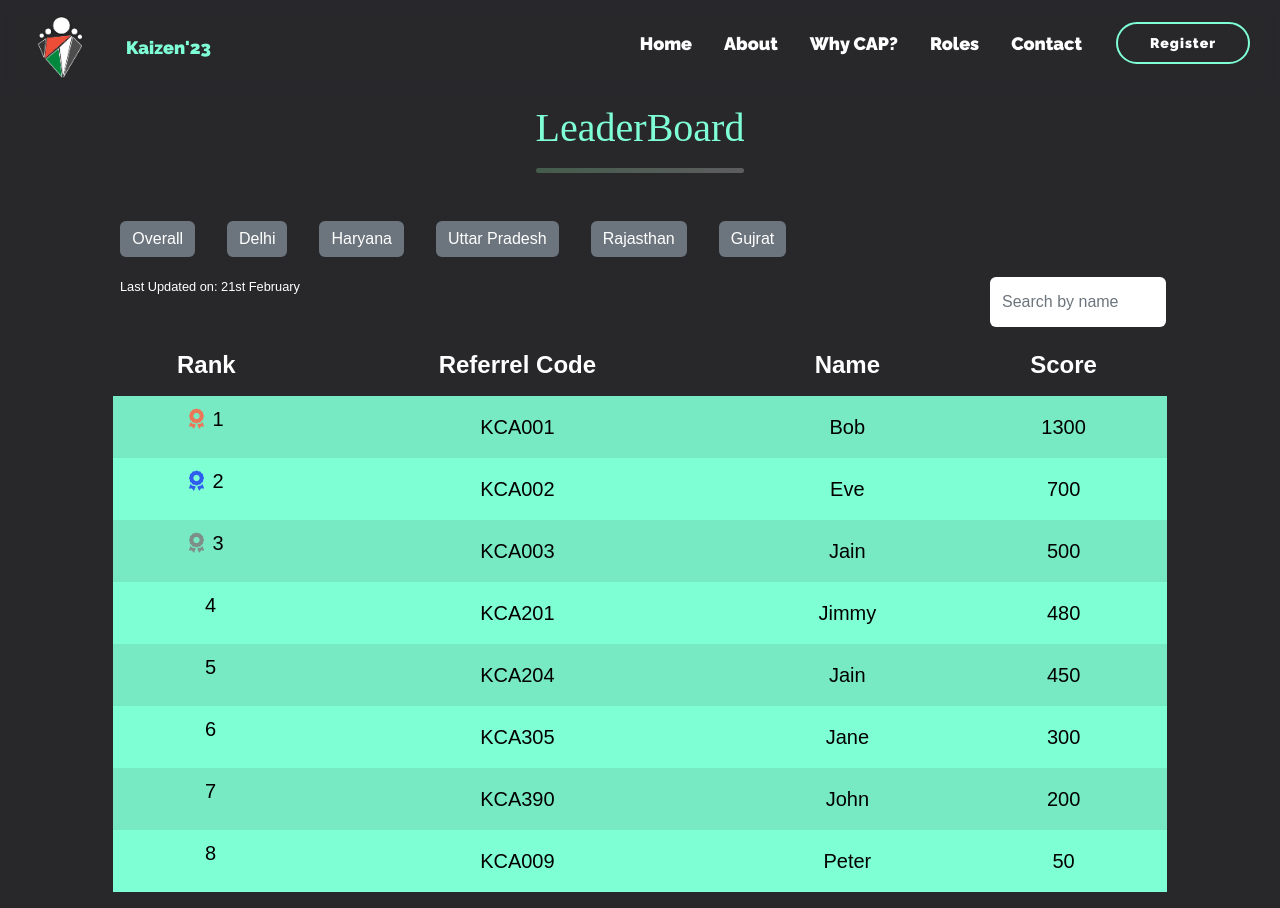
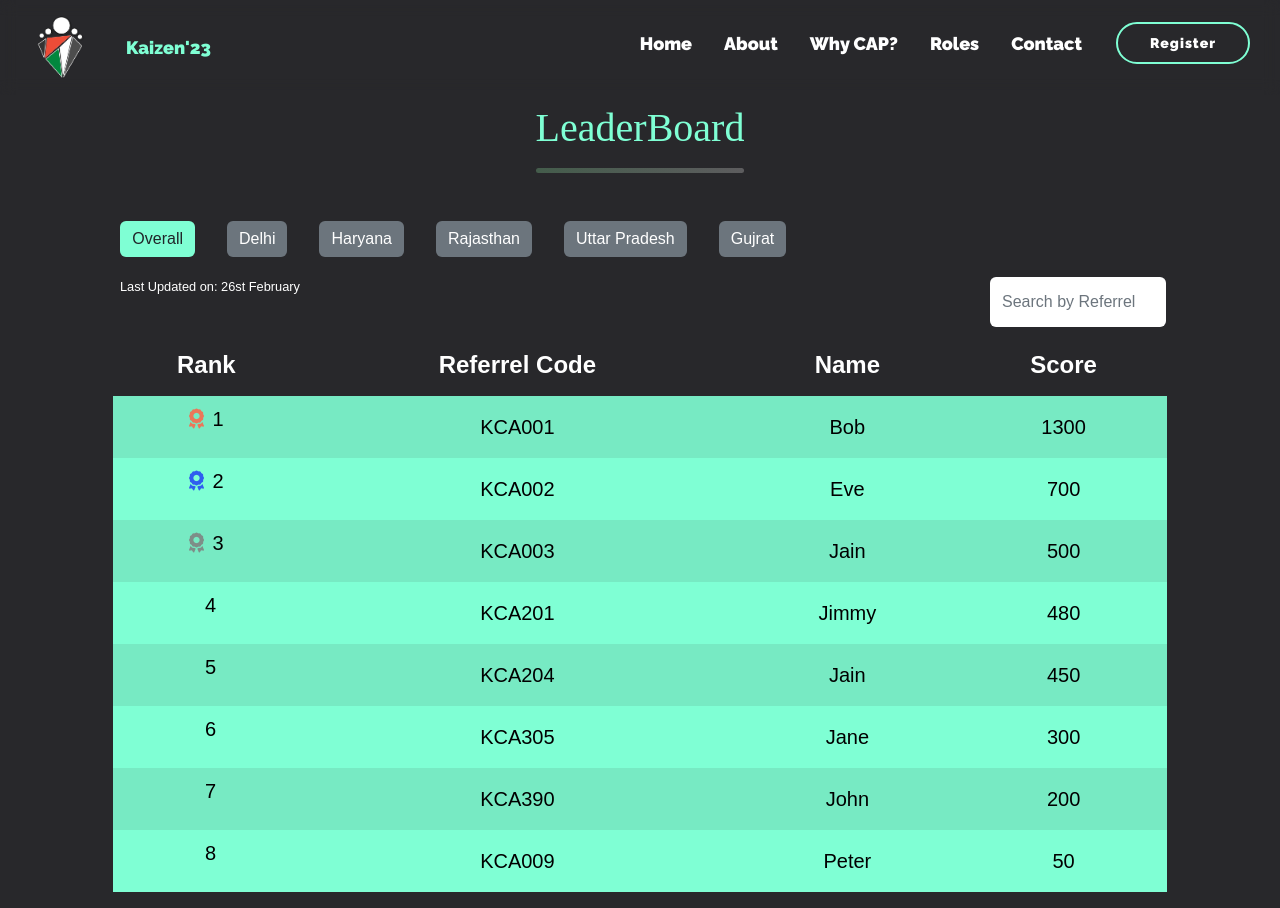
Before and after one commit to NSS-IIT-Delhi/Kaizen-23-CAP, a React (Create React App) app: page /leaderboard in a window 1280 px wide. Built offline with nearby package versions, Linux system fonts and the light colour scheme.

Commit message:
Changes to leaderboard2

```diff
--- /dev/null
+++ b/src/components/leaderboard/Data/Delhi.json
@@ -0,0 +1,5 @@
+{
+    "leaders":[
+        { "rank":1,"name": "Jane","referrel":"KCA305", "score": 300, "state": "Delhi" }
+    ]
+}
--- /dev/null
+++ b/src/components/leaderboard/Data/Gujrat.json
@@ -0,0 +1,5 @@
+{
+    "leaders":[
+        { "rank":1,"name": "Bob","referrel":"KCA001", "score": 1300, "state": "Gujrat" }
+    ]
+}
--- /dev/null
+++ b/src/components/leaderboard/Data/Haryana.json
@@ -0,0 +1,6 @@
+{
+    "leaders":[
+        { "rank":1,"name": "Jain", "referrel":"KCA003","score": 500, "state": "Haryana" },
+        { "rank":2,"name": "Jimmy", "referrel":"KCA201","score": 480, "state": "Haryana" }
+    ]
+}
--- /dev/null
+++ b/src/components/leaderboard/Data/Overall.json
@@ -0,0 +1,12 @@
+{
+    "leaders": [
+        { "rank":1,"name": "Bob","referrel":"KCA001", "score": 1300, "state": "Gujrat" },
+        { "rank":2,"name": "Eve","referrel":"KCA002", "score": 700, "state": "Rajasthan" },
+        { "rank":3,"name": "Jain", "referrel":"KCA003","score": 500, "state": "Haryana" },
+        { "rank":4,"name": "Jimmy", "referrel":"KCA201","score": 480, "state": "Haryana" },
+        { "rank":5,"name": "Jain","referrel":"KCA204", "score": 450, "state": "Andhra Pradesh" },
+        { "rank":6,"name": "Jane","referrel":"KCA305", "score": 300, "state": "Delhi" },
+        { "rank":7,"name": "John", "referrel":"KCA390","score": 200, "state": "Uttar Pradesh" },
+        { "rank":8,"name": "Peter", "referrel":"KCA009","score": 50, "state": "Punjab" }
+    ]
+  }
--- /dev/null
+++ b/src/components/leaderboard/Data/Rajasthan.json
@@ -0,0 +1,5 @@
+{
+    "leaders":[
+        { "rank":1,"name": "Eve","referrel":"KCA002", "score": 700, "state": "Rajasthan" }
+    ]
+}
--- /dev/null
+++ b/src/components/leaderboard/Data/UP.json
@@ -0,0 +1,5 @@
+{
+    "leaders":[
+        { "rank":1,"name": "John", "referrel":"KCA390","score": 200, "state": "Uttar Pradesh" }
+    ]
+}
--- a/src/components/leaderboard/LeaderBoard.js
+++ b/src/components/leaderboard/LeaderBoard.js
@@ -1,31 +1,23 @@
-import React, { useState } from 'react';
+import React, { useState, } from 'react';
 import './Board.css'
-import LeadersData from './LeadersData';
+import overallData from './Data/Overall.json'
+import delhiData from './Data/Delhi.json'
+import haryanaData from './Data/Haryana.json'
+import rajasthanData from './Data/Rajasthan.json'
+import UPData from './Data/UP.json'
+import gujratData from './Data/Gujrat.json'
+
 const Board = () => {
-
-  const [leaders, setLeaders] = useState(LeadersData);
-  // leaders.sort((a, b) => b.score - a.score);
-  const states = ['Overall', 'Delhi', 'Haryana','Uttar Pradesh','Rajasthan','Gujrat'];
-  const [stateLeaders, setstateLeaders] = useState({});
+  const [leadersData, setLeadersData] = useState(overallData);
   const [searchName, setSearchName] = useState('');
 
-  const handleFilterBystate = (state) => {
-    if(state === "Overall") handleResetFilter();
-    else{const filtered = leaders.filter((leader) => leader.state === state)
-      // .sort((a, b) => b.score - a.score);
-    setstateLeaders({ [state]: filtered });}
-  };
-
-  const handleResetFilter = () => {
-    setstateLeaders({});
-  };
   const getIcon = (index) => {
     switch (index) {
-      case 0:
+      case 1:
         return <i className="fas fa-award mr-2 " style={{color:'rgba(255, 99, 71, 0.85)'}}></i>;
-      case 1:
+      case 2:
         return <i className="fas fa-award mr-2 "style={{color:'rgba(0, 0, 255, 0.63)'}}></i>;
-      case 2:
+      case 3:
         return <i className="fas fa-award mr-2"style={{color:'rgba(128, 128, 128, 0.87)'}}></i>;
       default:
         return null;
@@ -33,32 +25,35 @@ const Board = () => {
   };
 
 
-  const handleSearch = (e) => {
-    e.preventDefault();
-    const filtered = leaders.filter((leader) => leader.referrel.toLowerCase().includes(searchName.toLowerCase()));
-    setstateLeaders({ searched: filtered });
-    setSearchName("")
-  };
+  // const handleSearch = (e) => {
+  //   e.preventDefault();
+  //   const filtered = overallData.filter((leader) => leader.referrel.toLowerCase().includes(searchName.toLowerCase()));
+  //   setSearchName("")
+  //   setLeadersData(filtered)
+  // };
   return (
     <div className="container">
       <h1 className='text-center mt-4' style={{fontFamily : "Meriweather"}}>LeaderBoard</h1>
       <hr/>
 
         <div className="d-flex justify-content-between mb-1 w-96 m-auto">
-        <div>
-          {/* <button className="text-dark mx-3 mb-3 btns" onClick={handleResetFilter} style={{backgroundColor:"aquamarine"}}>Overall</button> */}
-          {states.map((state) => (
-            <button key={state} className=" btn-secondary btns mx-3 mb-3" onClick={() => handleFilterBystate(state)}>{state}</button>
-          ))}
+        <div className='mb-3'>
+          <button className="text-dark mx-3 btns" onClick={() => setLeadersData(overallData)} style={{backgroundColor:"aquamarine"}}>Overall</button>
+            <button key={delhiData.state} className=" btn-secondary btns mx-3 " onClick={() => setLeadersData(delhiData)}>Delhi</button>
+            <button key={haryanaData.state} className=" btn-secondary btns mx-3 " onClick={() => setLeadersData(haryanaData)}>Haryana</button>
+            <button key={rajasthanData.state} className=" btn-secondary btns mx-3 " onClick={() => setLeadersData(rajasthanData)}>Rajasthan</button>
+            <button key={UPData.state} className=" btn-secondary btns mx-3 " onClick={() => setLeadersData(UPData)}>Uttar Pradesh</button>
+            <button key={gujratData.state} className=" btn-secondary btns mx-3 " onClick={() => setLeadersData(gujratData)}>Gujrat</button>
         </div>
 
       </div>
       <div className="d-flex justify-content-between mb-1">
           <div className="update">
-           <p>Last Updated on: 21st February</p>
+           <p>Last Updated on: 26st February</p>
           </div>
-          <form onSubmit={handleSearch} >
-            <input type="text" placeholder="Search by name" value={searchName} onChange={(e) => setSearchName(e.target.value)} className="form-control search  mr-1" />
+          <form >
+          {/* <form onSubmit={handleSearch} > */}
+            <input type="text" placeholder="Search by Referrel" value={searchName} onChange={(e) => setSearchName(e.target.value)} className="form-control search  mr-1" />
           </form></div>
       <table className="table table-borderless mt-3" style={{width:"94.5%"}}>
         <thead>
@@ -70,30 +65,16 @@ const Board = () => {
           </tr>
         </thead>
         <tbody>
-          {Object.entries(stateLeaders).length > 0 ? (
-            Object.entries(stateLeaders).map(([state, leaders]) => (
-              leaders.map((leader, index) => (
-                <tr key={index} className="trow" style={{ marginBottom: '10px !important' }}>
-                <td>{getIcon(index)}<span style={{marginLeft : "5%"}}>{leader.rank}</span></td>
-                  <td className="p-3">{leader.referrel}</td>
-                  <td className="p-3">{leader.name}</td>
-                  {/* <td className="p-3">{'⭐️'.repeat(leader.stars)}{'★'.repeat(5-leader.stars)}</td> */}
-                  <td className="p-3 ">{leader.score}</td>
-                </tr>
-              ))
-            )).flat()
-          ) : (
-            leaders.map((leader, index) => (
-              <tr key={index} className="trow" style={{ marginBottom: '10px !important' }}>
-                <td>{getIcon(index)}<span style={{marginLeft : "5%"}}>{leader.rank}</span></td>
+          {
+            leadersData.leaders.map((leader) => (
+              <tr key={leader.rank} className="trow" style={{ marginBottom: '10px !important' }}>
+                <td>{getIcon(leader.rank)}<span style={{marginLeft : "5%"}}>{leader.rank}</span></td>
                 <td className="p-3">{leader.referrel}</td>
                 <td className="p-3">{leader.name}</td>
-                {/* <td className="p-3">{'⭐️'.repeat(getStars(index))}{'★'.repeat(5-getStars(index))}</td> */}
                 <td className="p-3 ">{leader.score}</td>
               </tr>
-
             ))
-          )}
+          }
         </tbody>
       </table>
     </div>
@@ -101,3 +82,107 @@ const Board = () => {
 };
 
 export default Board;
+
+// import React, { useState } from 'react';
+// import './Board.css'
+// import LeadersData from './LeadersData';
+// const Board = () => {
+
+//   const [leaders, setLeaders] = useState(LeadersData);
+//   // leaders.sort((a, b) => b.score - a.score);
+//   const states = ['Overall', 'Delhi', 'Haryana','Uttar Pradesh','Rajasthan','Gujrat'];
+//   const [stateLeaders, setstateLeaders] = useState({});
+//   const [searchName, setSearchName] = useState('');
+
+//   const handleFilterBystate = (state) => {
+//     if(state === "Overall") handleResetFilter();
+//     else{const filtered = leaders.filter((leader) => leader.state === state)
+//       // .sort((a, b) => b.score - a.score);
+//     setstateLeaders({ [state]: filtered });}
+//   };
+
+//   const handleResetFilter = () => {
+//     setstateLeaders({});
+//   };
+//   const getIcon = (index) => {
+//     switch (index) {
+//       case 0:
+//         return <i className="fas fa-award mr-2 " style={{color:'rgba(255, 99, 71, 0.85)'}}></i>;
+//       case 1:
+//         return <i className="fas fa-award mr-2 "style={{color:'rgba(0, 0, 255, 0.63)'}}></i>;
+//       case 2:
+//         return <i className="fas fa-award mr-2"style={{color:'rgba(128, 128, 128, 0.87)'}}></i>;
+//       default:
+//         return null;
+//     }
+//   };
+
+
+//   const handleSearch = (e) => {
+//     e.preventDefault();
+//     const filtered = leaders.filter((leader) => leader.referrel.toLowerCase().includes(searchName.toLowerCase()));
+//     setstateLeaders({ searched: filtered });
+//     setSearchName("")
+//   };
+//   return (
+//     <div className="container">
+//       <h1 className='text-center mt-4' style={{fontFamily : "Meriweather"}}>LeaderBoard</h1>
+//       <hr/>
+
+//         <div className="d-flex justify-content-between mb-1 w-96 m-auto">
+//         <div>
+//           {/* <button className="text-dark mx-3 mb-3 btns" onClick={handleResetFilter} style={{backgroundColor:"aquamarine"}}>Overall</button> */}
+//           {states.map((state) => (
+//             <button key={state} className=" btn-secondary btns mx-3 mb-3" onClick={() => handleFilterBystate(state)}>{state}</button>
+//           ))}
+//         </div>
+
+//       </div>
+//       <div className="d-flex justify-content-between mb-1">
+//           <div className="update">
+//            <p>Last Updated on: 21st February</p>
+//           </div>
+//           <form onSubmit={handleSearch} >
+//             <input type="text" placeholder="Search by name" value={searchName} onChange={(e) => setSearchName(e.target.value)} className="form-control search  mr-1" />
+//           </form></div>
+//       <table className="table table-borderless mt-3" style={{width:"94.5%"}}>
+//         <thead>
+//           <tr style={{color:"white"}}>
+//             <th> <h4>Rank</h4></th>
+//             <th> <h4>Referrel Code</h4></th>
+//             <th><h4>Name</h4> </th>
+//             <th><h4>Score</h4> </th>
+//           </tr>
+//         </thead>
+//         <tbody>
+//           {Object.entries(stateLeaders).length > 0 ? (
+//             Object.entries(stateLeaders).map(([state, leaders]) => (
+//               leaders.map((leader, index) => (
+//                 <tr key={index} className="trow" style={{ marginBottom: '10px !important' }}>
+//                 <td>{getIcon(index)}<span style={{marginLeft : "5%"}}>{leader.rank}</span></td>
+//                   <td className="p-3">{leader.referrel}</td>
+//                   <td className="p-3">{leader.name}</td>
+//                   {/* <td className="p-3">{'⭐️'.repeat(leader.stars)}{'★'.repeat(5-leader.stars)}</td> */}
+//                   <td className="p-3 ">{leader.score}</td>
+//                 </tr>
+//               ))
+//             )).flat()
+//           ) : (
+//             leaders.map((leader, index) => (
+//               <tr key={index} className="trow" style={{ marginBottom: '10px !important' }}>
+//                 <td>{getIcon(index)}<span style={{marginLeft : "5%"}}>{leader.rank}</span></td>
+//                 <td className="p-3">{leader.referrel}</td>
+//                 <td className="p-3">{leader.name}</td>
+//                 {/* <td className="p-3">{'⭐️'.repeat(getStars(index))}{'★'.repeat(5-getStars(index))}</td> */}
+//                 <td className="p-3 ">{leader.score}</td>
+//               </tr>
+
+//             ))
+//           )}
+//         </tbody>
+//       </table>
+//     </div>
+//   );
+// };
+
+// export default Board;
```
